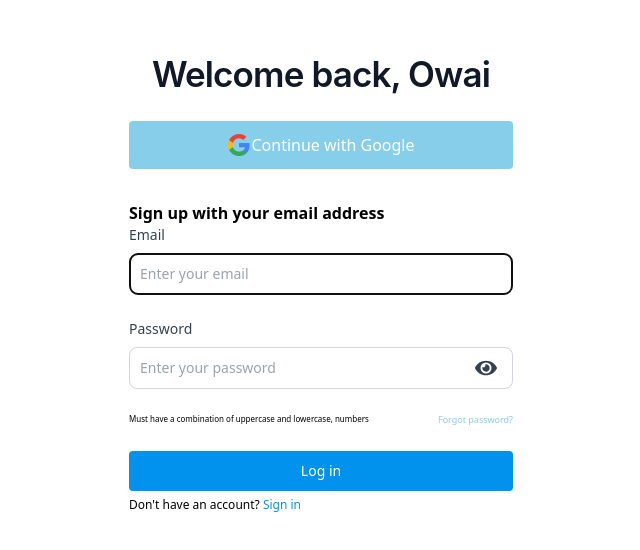
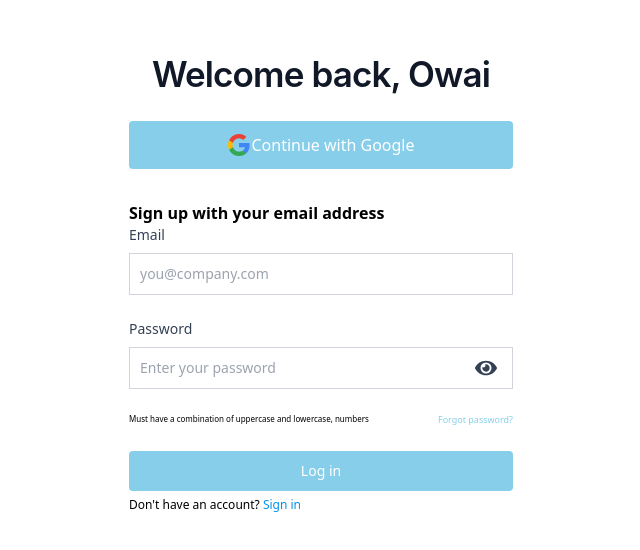
Before and after one commit to Ellovick1/Home-Properties, a React (Vite) app: page /login in a window 1280 px wide. Shown: the part 116-666 px from the top of the page, without its empty margins (319-959 px from the left). Built offline with nearby package versions, Linux system fonts and the light colour scheme.

Commit message:
modify tenants page

```diff
--- a/src/components/merchantDashboard/filesUpload.jsx
+++ b/src/components/merchantDashboard/filesUpload.jsx
@@ -38,8 +38,9 @@ function filesUpload() {
                             <small className='text-center'>Drop your file here or click here to <span className='text-[#0092EC] cursor-pointer'>upload</span></small>
                     </div>
                 </div>
-
-                <small className='font-700 text-center'>Max size of the image should be 8MB, PDF, JPG, PNG</small>
+                    <div className=' text-center'>
+                <small className='font-700'>Max size of the image should be 8MB, PDF, JPG, PNG</small>
+                    </div>
 
             </div>
         </div>
--- a/src/components/navbars/MerchantNavbar.jsx
+++ /dev/null
@@ -1,31 +0,0 @@
-import React from 'react'
-
-const Navbar  = (props) => {
-  const days = ['Sun', 'Mon', 'Tue', 'Wed', 'Thur', 'Fri', 'Sat']
-  const months = ["Jan", "Feb", "Mar", "Apr", "May", "Jun", "Jul", "Aug", "Sept", "Oct", "Nov", "Dec"];
-
-  const date = new Date()
-  let d = date.getDate()
-  let year = date.getFullYear()
-  let day = days[date.getDay()]
-  let month = months[date.getMonth()]
-  return (
-    <div className='relative py-8 w-full bg-[red]'>
-        {/* <h1 className='font-semibold mb-2 text-lg md:text-xl text-gray-700'>{ props.title }</h1>
-        <p>{`${day} ${month} ${d}, ${year}`}</p>
-        <div className='absolute right-4'>
-            <div className='flex'>
-                <img className='mr-4 w-5 h-5 md:w-7 md:h-7 hover:cursor-pointer' src='/images/Vector.png' />
-                <img className='mr-4 w-5 h-5 md:w-7 md:h-7 hover:cursor-pointer' src='/images/image 9.png' />
-                <svg xmlns="http://www.w3.org/2000/svg" className="h-6 w-6" fill="none" viewBox="0 0 24 24" stroke="currentColor" strokeWidth={2}><path strokeLinecap="round" strokeLinejoin="round" d="M10.325 4.317c.426-1.756 2.924-1.756 3.35 0a1.724 1.724 0 002.573 1.066c1.543-.94 3.31.826 2.37 2.37a1.724 1.724 0 001.065 2.572c1.756.426 1.756 2.924 0 3.35a1.724 1.724 0 00-1.066 2.573c.94 1.543-.826 3.31-2.37 2.37a1.724 1.724 0 00-2.572 1.065c-.426 1.756-2.924 1.756-3.35 0a1.724 1.724 0 00-2.573-1.066c-1.543.94-3.31-.826-2.37-2.37a1.724 1.724 0 00-1.065-2.572c-1.756-.426-1.756-2.924 0-3.35a1.724 1.724 0 001.066-2.573c-.94-1.543.826-3.31 2.37-2.37.996.608 2.296.07 2.572-1.065z" /><path strokeLinecap="round" strokeLinejoin="round" d="M15 12a3 3 0 11-6 0 3 3 0 016 0z" /></svg>
-            </div>
-        </div> */}
-        <div className="">
-            <div className="left"></div>
-            <div className="right"></div>
-        </div>
-    </div>
-  )
-}
-
-export default Navbar
--- a/src/components/sidebars/MerchantSidebar.jsx
+++ b/src/components/sidebars/MerchantSidebar.jsx
@@ -1,6 +1,5 @@
 import React, { useState } from "react";
 import { Link } from "react-router-dom";
-// import SidebarLogo from "../../assets/react.svg";
 // import useLogout from "../../hooks/useLogout";
 import { useAuthContext } from "../../context/useAuthContext";
 import { MdDashboard, MdPersonOutline, MdOutlineGroups } from "react-icons/md";
@@ -34,7 +33,7 @@ const Sidebar = () => {
 
       <div className={` md:pl-3`}>
         <div className={`${open ? "block" : "hidden"} transition`}>
-        <h3 className="text-[#FFFFFF] text-center font-semibold text-[2rem]">LOGO</h3>
+        <h3 className="text-[#FFFFFF] text-center mr-[3rem] font-semibold text-[2rem]">LOGO</h3>
           {/* <img className={`w-[8rem] ml-4`} alt="logo" src={SidebarLogo} /> */}
         </div>
 
--- a/src/pages/non-authed/NewAccount/CreateAccount.jsx
+++ b/src/pages/non-authed/NewAccount/CreateAccount.jsx
@@ -70,7 +70,7 @@ const CreateAccount = () => {
     }
     setLoading(true)
     console.log(email,pwd)
-    setSuccess('signed in successfully')
+    setSuccess('Successfully created an Account')
     setTimeout(() => {
       navigate('/merchant-dashboard')
     },1200)
@@ -125,7 +125,7 @@ const CreateAccount = () => {
                   onFocus={() => setFullName(true)}
                   onBlur={() => setFullName(false)}
                 //   ref = {emailRef}
-                  className="border border-gray-300 text-gray-900 sm:text-sm rounded outline-none-lg block w-full p-2.5 dark:placeholder-gray-400" placeholder="your name"
+                  className="border border-gray-300 text-gray-900 sm:text-sm rounded outline-none block w-full p-2.5 dark:placeholder-gray-400" placeholder="your name"
                   required
                   />
 
@@ -149,7 +149,7 @@ const CreateAccount = () => {
                   onFocus={() => setEmailFocus(true)}
                   onBlur={() => setEmailFocus(false)}
                   ref = {emailRef}
-                  className="border border-gray-300 text-gray-900 sm:text-sm rounded outline-none-lg block w-full p-2.5 dark:placeholder-gray-400" placeholder="you@company.com"
+                  className="border border-gray-300 text-gray-900 sm:text-sm rounded outline-none block w-full p-2.5 dark:placeholder-gray-400" placeholder="you@company.com"
                   required
                   />
                   { emailFocus && email && !validEmail  ?( <Instruction  id="uidnote">
@@ -177,7 +177,7 @@ const CreateAccount = () => {
                   onFocus={() => setEmailFocus(true)}
                   onBlur={() => setEmailFocus(false)}
                   ref = {emailRef}
-                  className="border border-gray-300 text-gray-900 sm:text-sm rounded outline-none-lg block w-full p-2.5 dark:placeholder-gray-400" placeholder="you@company.com"
+                  className="border border-gray-300 text-gray-900 sm:text-sm rounded outline-none block w-full p-2.5 dark:placeholder-gray-400" placeholder="you@company.com"
                   required
                   />
                   { emailFocus && email && !validEmail  ?( <Instruction  id="uidnote">
@@ -200,7 +200,7 @@ const CreateAccount = () => {
                   aria-describedby="pwdnote"
                   onFocus={() => setPwdFocus(true)}
                   onBlur={() => setPwdFocus(false)}
-                   className="border border-gray-300 text-gray-900 sm:text-sm rounded outline-none-lg block w-full p-2.5 dark:placeholder-gray-400"
+                   className="border border-gray-300 text-gray-900 sm:text-sm rounded outline-none block w-full p-2.5 dark:placeholder-gray-400"
                   required />
 
                    <span class="absolute  inline-flex items-center right-4 top-[55%]">
@@ -229,7 +229,7 @@ const CreateAccount = () => {
                 <button
                           disabled = {!validEmail || !validPwd  ? true : false}
                 type="submit"
-                className={`w-full text-white bg-[#0092EC] hover:bg-[skyblue] rounded  text-sm px-5 py-2.5 text-center outline-none cursor-pointer ${ !validEmail || !validPwd ? 'cursor-not-allowed' : 'cursor-pointer'}`}>
+                className={`w-full text-white ] rounded  text-sm px-5 py-2.5 text-center outline-none cursor-pointer ${ !validEmail || !validPwd ? 'cursor-not-allowed bg-[skyblue]' : 'cursor-pointer bg-[#0092EC]'}`}>
                   { loading ? 'loading..':' Create Account'}
                   </button>
                   <small className='text-[12px]'> Already have an account? <Link className='text-[#0092EC]' to='/login'>Sign in</Link></small>
--- a/src/pages/non-authed/login/Login.hooks.jsx
+++ /dev/null
@@ -1 +0,0 @@
-export {}
--- a/src/pages/non-authed/login/Login.jsx
+++ b/src/pages/non-authed/login/Login.jsx
@@ -71,7 +71,7 @@ const Login = () => {
     }
     setLoading(true)
     console.log(email,pwd)
-    setSuccess('signed in successfully,you are re-directed to verify your mail')
+    setSuccess('Login in successfully')
     setTimeout(() => {
       navigate('/merchant-dashboard')
     },1200)
@@ -83,7 +83,7 @@ const Login = () => {
       <section className="">
         <div className="flex flex-col items-center justify-center px-6 py-8 mx-auto md:h-screen lg:py-0">
 
-          <div className="w-full bg-white rounded-lg md:mt-0 sm:max-w-md xl:p-0">
+          <div className="w-full bg-white outline-none md:mt-0 sm:max-w-md xl:p-0">
             <div className="p-6 space-y-4 md:space-y-6 sm:p-8">
 
             { error && <div role="alert" class="rounded border-l-4 border-red-500 bg-red-50 p-4">
@@ -125,7 +125,7 @@ const Login = () => {
                   onFocus={() => setEmailFocus(true)}
                   onBlur={() => setEmailFocus(false)}
                   ref = {emailRef}
-                  className="border border-gray-300 text-gray-900 sm:text-sm rounded-lg block w-full p-2.5 dark:placeholder-gray-400" placeholder="Enter your email"
+                  className="border border-gray-300 text-gray-900 sm:text-sm outline-none block w-full p-2.5 dark:placeholder-gray-400" placeholder="you@company.com"
                   required
                   />
                   { emailFocus && email && !validEmail  ?( <Instruction  id="uidnote">
@@ -148,7 +148,7 @@ const Login = () => {
                   aria-describedby="pwdnote"
                   onFocus={() => setPwdFocus(true)}
                   onBlur={() => setPwdFocus(false)}
-                   className="border border-gray-300 text-gray-900 sm:text-sm rounded-lg block w-full p-2.5 dark:placeholder-gray-400"
+                   className="border border-gray-300 text-gray-900 sm:text-sm outline-none block w-full p-2.5 dark:placeholder-gray-400"
                   required />
 
                    <span class="absolute  inline-flex items-center right-4 top-[55%]">
@@ -173,7 +173,7 @@ const Login = () => {
                             Must have a combination of  uppercase and lowercase, numbers and a special character.<br />
                             <span aria-label="exclamation mark">!</span> <span aria-label="at symbol">@</span> <span aria-label="hashtag">#</span> <span aria-label="dollar sign">$</span> <span aria-label="percent">%</span>
                         </Instruction > ) : ''  }
-                <div className="flex  justify-between mt-1">
+                <div className="flex  justify-between mt-0">
                     <small className='text-[8px]'> Must have a combination of  uppercase and lowercase, numbers </small>
                   <Link to='/' className="text-[9px] font-medium text-[skyblue] hover:underline dark:text-primary-500">Forgot password?</Link>
                 </div>
@@ -181,7 +181,7 @@ const Login = () => {
                 <button
                           disabled = {!validEmail || !validPwd  ? true : false}
                 type="submit"
-                className={`w-full text-white bg-[#0092EC] hover:bg-[skyblue] rounded text-sm px-5 py-2.5 text-center outline-none cursor-pointer ${ !validEmail || !validPwd ? 'cursor-not-allowed' : 'cursor-pointer'}`}>
+                className={`w-full text-white rounded text-sm px-5 py-2.5 text-center outline-none cursor-pointer ${ !validEmail || !validPwd ? 'cursor-not-allowed bg-[skyblue]' : 'cursor-pointer bg-[#0092EC]'}`}>
                   { loading ? 'loading..':' Log in'}
                   </button>
                   <small className='text-[12px]'> Don't have an account? <Link className='text-[#0092EC]' to='/'>Sign in</Link></small>
```
